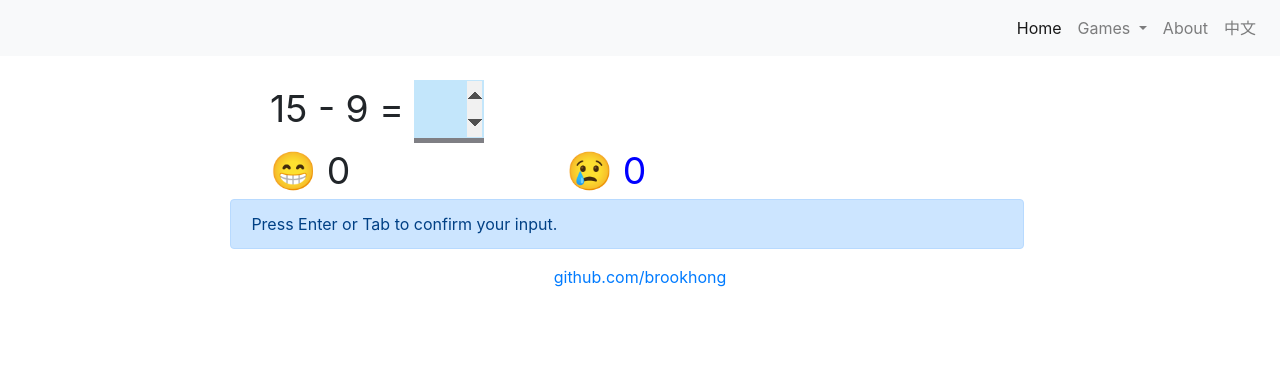
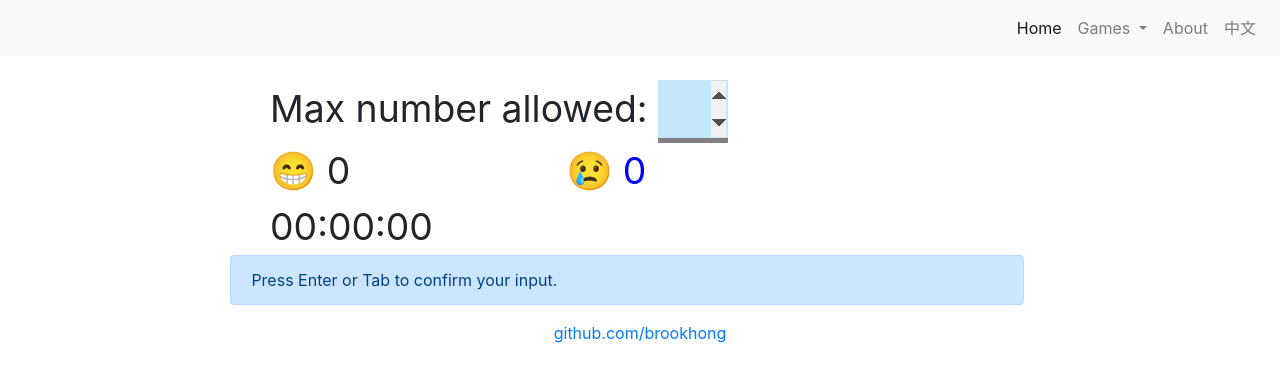
Before and after one commit to brookhong/brookhong.github.io, a Jekyll site: the page built from math4pupil.html, in a window 1280 px wide. Shown: the top 382 px of the page. Built offline with Jekyll 4.4.1, drawn with Linux system fonts in a browser that asks for light colours; part of the change alters nothing that is shown.

Commit message:
add timing for math4pupil

```diff
--- a/_includes/template/math4pupil.html
+++ b/_includes/template/math4pupil.html
@@ -1,3 +1,9 @@
+<script type="text/x-template" id="math-set-template">
+    <div>
+    <span>Max number allowed: </span>
+    <input type=number style="width: 70px" />
+    </div>
+</script>
 <script type="text/x-template" id="math-content-template">
     <div>
     <span><%- para1 %></span>
@@ -11,6 +17,7 @@
     <div id="mathResultSummary">
         <div class="success">😁<span><%- success %></span></div>
         <div class="failure">😢<span><%- failure %></span></div>
+        <div class="timing"><%- timing %></div>
     </div>
     <div class="failedTests">
     <% for(var i = 0; i < failedTests.length; ++i) { %>
--- a/assets/js/math4pupil.js
+++ b/assets/js/math4pupil.js
@@ -25,10 +25,17 @@ require(
 
         var math4Pupil = new (Backbone.View.extend({
             el: $('#mathContent'),
+            setTemplate: _.template($("#math-set-template").html()),
             navTemplate: _.template($("#math-content-template").html()),
             events: {
                 "keydown input": function(e) {
                     if (e.which === 13 || e.which === 9) {
+                        if (this.max === null) {
+                            this.max = parseInt(e.currentTarget.value);
+                            this.render();
+                            mathResult.trigger('start');
+                            return;
+                        }
                         var br = e.currentTarget.getBoundingClientRect();
                         this.data.answer = e.currentTarget.value;
                         var result = { exp: JSON.parse(JSON.stringify(this.data)) };
@@ -58,11 +65,11 @@ require(
                 var negativeResult = false;
                 var data = {};
                 while (data.expected === undefined) {
-                    data.para1 = Math.ceil(Math.random()*100%20);
-                    data.para2 = Math.ceil(Math.random()*100%20);
+                    data.para1 = Math.ceil(Math.random()*100%this.max);
+                    data.para2 = Math.ceil(Math.random()*100%this.max);
                     data.operator1 = this.generateOperator();
                     data.expected = eval(data.para1 + data.operator1 + data.para2) + "";
-                    if (negativeResult || data.expected >= 0) {
+                    if (negativeResult || data.expected >= 0 && data.expected <= this.max) {
                         break;
                     } else {
                         data.expected = undefined;
@@ -93,21 +100,35 @@ require(
                 this.data = this.generate();
                 this.$el.html(this.navTemplate(this.data));
                 this.$el.find('input').focus();
+            },
+            start: function() {
+                this.max = null;
+                this.$el.html(this.setTemplate(this.data));
+                this.$el.find('input').focus();
             }
 
         }));
 
-        math4Pupil.render();
+        math4Pupil.start();
 
         var mathResult = new Backbone.Model({
             success: 0,
             failure: 0,
+            timing: "00:00:00",
             failedTests: []
+        });
+        mathResult.on('start', function(data) {
+            this.start = new Date().getTime();
+            setInterval(function() {
+                var lapse = new Date().getTime() - mathResult.start;
+                mathResult.attributes.timing = new Date(lapse).toISOString().substr(11, 8);
+                mathResult.trigger('change', {});
+            }, 1000);
         });
         mathResult.on('change', function(data) {
             if (data.credit > 0) {
                 this.attributes.success ++;
-            } else {
+            } else if (data.credit < 0) {
                 this.attributes.failure ++;
                 this.attributes.failedTests.push(data.exp);
             }
```
